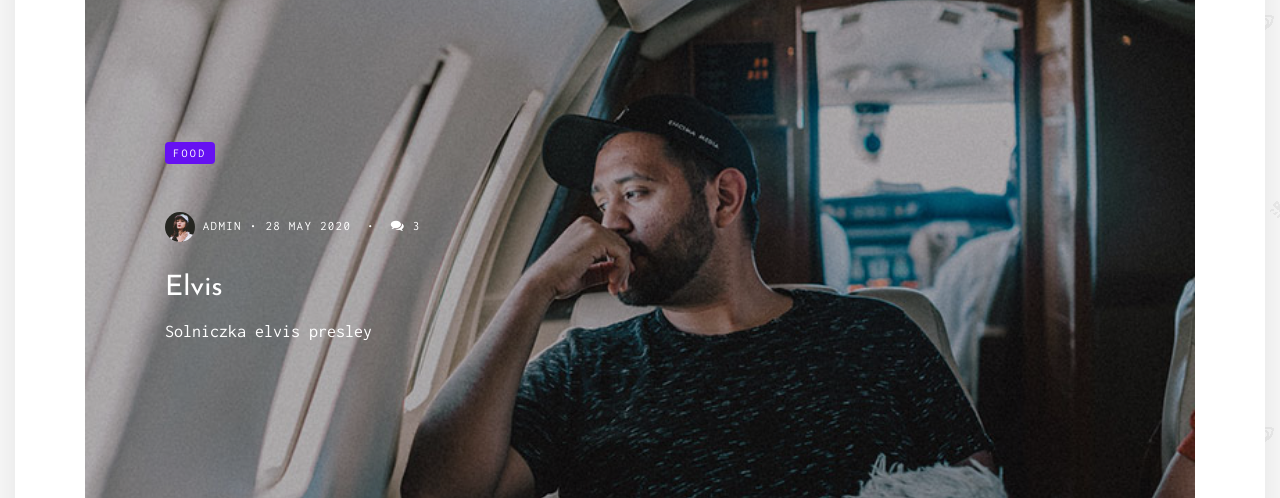
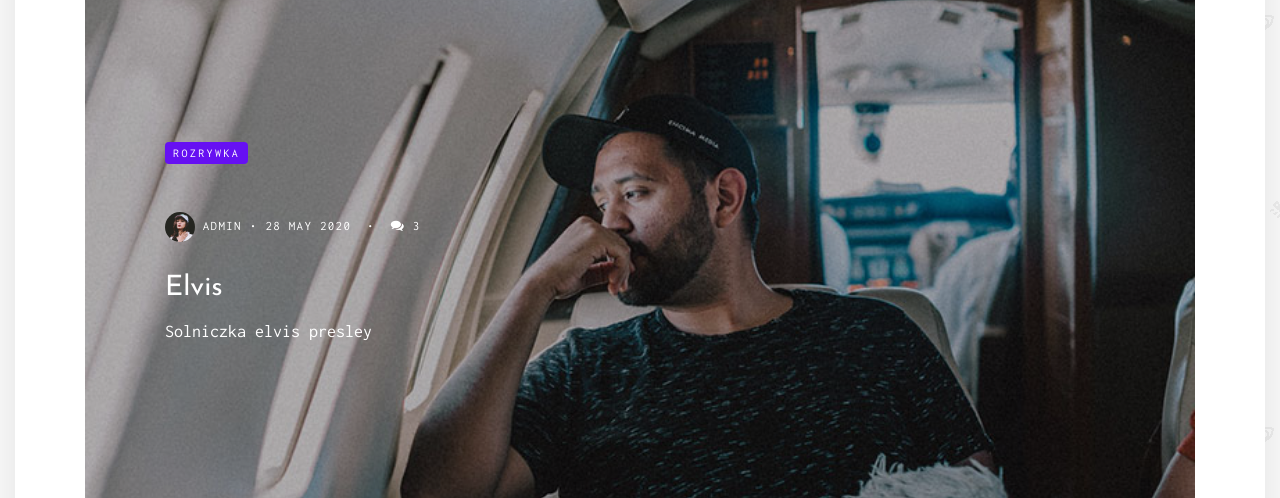
Before and after one commit to hhef/salt_and_pepper_shakers, a Django app: page /about/ in a window 1280 px wide. Shown: the part 465-963 px from the top of the page. Run offline with Django 3.2, Linux system fonts and the light colour scheme; data comes from the database, SQL or seed files in the repository; some libraries are stand-ins or nearby versions.

Commit message:
add category to slider

```diff
--- a/posts/templates/posts/base.html
+++ b/posts/templates/posts/base.html
@@ -125,7 +125,7 @@
                 <div>
                   <a href="blog-single.html" class="a-block d-flex align-items-center height-lg" style="background-image: url('images/img_1.jpg'); ">
                     <div class="text half-to-full">
-                      <span class="category mb-5">Food</span>
+                      <span class="category mb-5">{{random_post.category}}</span>
                       <div class="post-meta">
 
                         <span class="author mr-2"><img src="images/person_1.jpg"> {{ random_post.author }}</span>&bullet;
```
